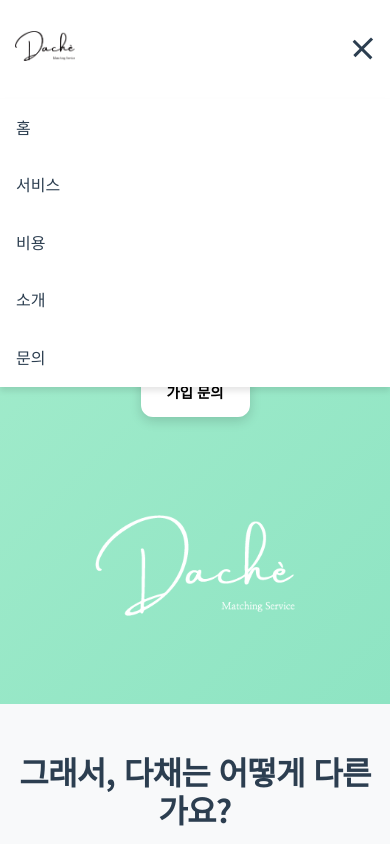
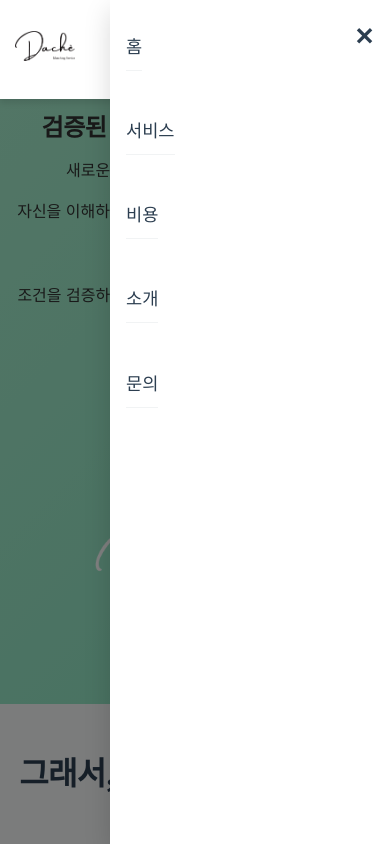
Before and after one commit to ConradChoi/dache, a website: page index.html in a window 390 px wide. Both pictures are taken after a click on the element 362 px from the left and 49 px from the top of the page. Shown: the top 844 px of the page. Drawn offline with Linux system fonts and the light colour scheme.

Commit message:
모바일 메뉴를 오른쪽에서 슬라이드로 나오도록 개선
- 모바일 메뉴가 오른쪽에서 슬라이드로 나오도록 변경
- position: fixed로 전체 화면 높이 사용
- width: 280px, height: 100vh로 사이드바 형태
- transition: right 0.3s ease로 부드러운 슬라이드 애니메이션
- 오버레이 배경 추가로 메뉴 외부 클릭 시 닫기 기능
- 닫기 버튼(✕) 추가로 사용자 편의성 향상
- z-index 조정으로 레이어 순서 최적화

```diff
--- a/index.html
+++ b/index.html
@@ -34,6 +34,9 @@
             </div>
         </div>
     </header>
+
+    <!-- 모바일 메뉴 오버레이 -->
+    <div class="nav-overlay"></div>
 
     <!-- 메인 콘텐츠 -->
     <main>
--- a/script.js
+++ b/script.js
@@ -4,11 +4,17 @@ document.addEventListener('DOMContentLoaded', function() {
     const mobileMenuToggle = document.querySelector('.mobile-menu-toggle');
     const navMenu = document.querySelector('.nav-menu');
     const nav = document.querySelector('.nav');
+    const navOverlay = document.querySelector('.nav-overlay');
 
     if (mobileMenuToggle && (navMenu || nav)) {
         mobileMenuToggle.addEventListener('click', function() {
             const targetNav = navMenu || nav;
             targetNav.classList.toggle('active');
+
+            // 오버레이 토글
+            if (navOverlay) {
+                navOverlay.classList.toggle('active');
+            }
 
             // 햄버거 메뉴 애니메이션
             const spans = this.querySelectorAll('span');
@@ -17,6 +23,23 @@ document.addEventListener('DOMContentLoaded', function() {
                 spans[1].style.opacity = '0';
                 spans[2].style.transform = 'rotate(-45deg) translate(7px, -6px)';
             } else {
+                spans[0].style.transform = 'none';
+                spans[1].style.opacity = '1';
+                spans[2].style.transform = 'none';
+            }
+        });
+    }
+
+    // 오버레이 클릭 시 메뉴 닫기
+    if (navOverlay) {
+        navOverlay.addEventListener('click', function() {
+            const targetNav = navMenu || nav;
+            if (targetNav) {
+                targetNav.classList.remove('active');
+                this.classList.remove('active');
+
+                // 햄버거 메뉴 애니메이션 복원
+                const spans = mobileMenuToggle.querySelectorAll('span');
                 spans[0].style.transform = 'none';
                 spans[1].style.opacity = '1';
                 spans[2].style.transform = 'none';
--- a/styles.css
+++ b/styles.css
@@ -1794,20 +1794,63 @@ main {
         display: flex;
     }
 
+    .nav-overlay {
+        display: none;
+        position: fixed;
+        top: 0;
+        left: 0;
+        width: 100%;
+        height: 100%;
+        background: rgba(0, 0, 0, 0.5);
+        z-index: 999;
+    }
+
+    .nav-overlay.active {
+        display: block;
+    }
+
     .nav-menu {
         display: none;
-        position: absolute;
-        top: 100%;
-        left: 0;
-        right: 0;
+        position: fixed;
+        top: 0;
+        right: -100%;
+        width: 280px;
+        height: 100vh;
         background: white;
         flex-direction: column;
-        padding: 1rem;
-        box-shadow: var(--shadow);
+        padding: 2rem 1rem;
+        box-shadow: var(--shadow-lg);
+        transition: right 0.3s ease;
+        z-index: 1000;
+        overflow-y: auto;
+    }
+
+    .nav-menu li {
+        margin-bottom: 1.5rem;
+    }
+
+    .nav-menu .nav-link {
+        font-size: 1.1rem;
+        padding: 0.75rem 0;
+        border-bottom: 1px solid var(--border-light);
+        width: 100%;
+        text-align: left;
+    }
+
+    .nav-menu::before {
+        content: '✕';
+        position: absolute;
+        top: 1rem;
+        right: 1rem;
+        font-size: 1.5rem;
+        cursor: pointer;
+        color: var(--text-color);
+        font-weight: bold;
     }
 
     .nav-menu.active {
         display: flex;
+        right: 0;
     }
 
     .hero .container {
```
